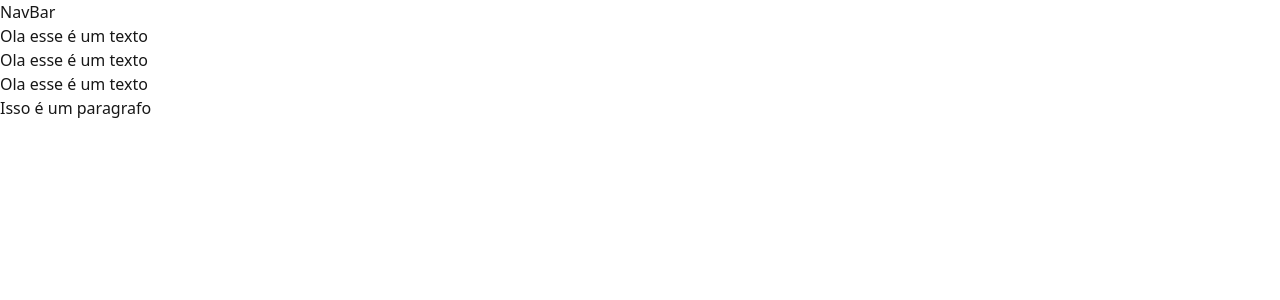
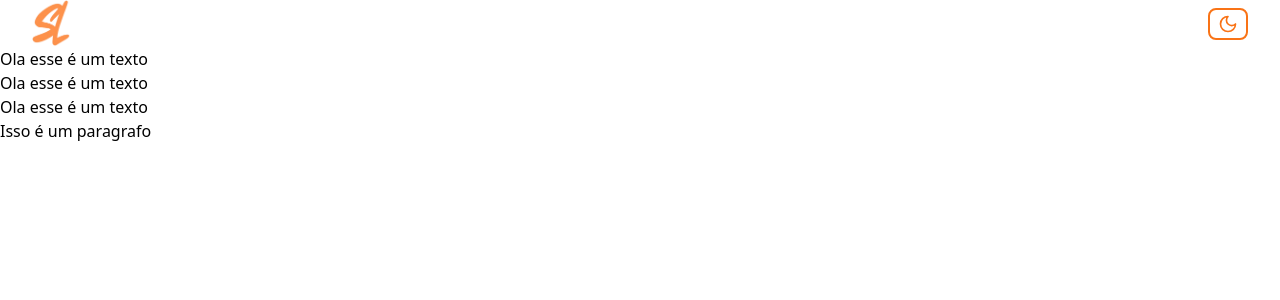
Before and after one commit to lcfarias1501/Projeto-Final, a Next.js app: page / in a window 1280 px wide. Shown: the top 300 px of the page. Built offline with nearby package versions, Linux system fonts and the light colour scheme.

Commit message:
Added: toggle theme button

```diff
--- a/src/components/NavBar.tsx
+++ b/src/components/NavBar.tsx
@@ -1,9 +1,28 @@
 "use client"
 
-import React from 'react'
+import { } from 'react'
+import Image from 'next/image'
+import ToggleThemeButton from './ui/ToggleThemeButton'
+import '@/styles/NavBar/NavBar.css'
 
 export default function NavBar() {
+
+
+
   return (
-    <div>NavBar</div>
+    <header className='Header_Container'>
+      <div className='container'>
+
+
+        <Image src={'/images/logos/Logo.png'} alt='Logo' width={40} height={40} />
+
+        <div className='buttons_container'>
+          <ToggleThemeButton />
+
+
+        </div>
+
+      </div>
+    </header>
   )
 }
--- /dev/null
+++ b/src/components/ui/ToggleThemeButton.tsx
@@ -0,0 +1,38 @@
+"use client"
+
+import React, { useState, useEffect } from 'react'
+import { useTheme } from 'next-themes'
+import { LuSun, LuMoon } from 'react-icons/lu'
+import '@/styles/ui/ThemeToggle.css'
+
+export default function ToggleThemeButton() {
+
+    const [isMounted, setIsMounted] = useState(false)
+
+    const { setTheme, resolvedTheme } = useTheme()
+
+    useEffect(() => { setIsMounted(true) }, [])
+
+    // Se o componente ainda não montou, não renderize nada (ou um placeholder)
+    // Isso garante que o HTML do servidor e do cliente sejam IDÊNTICOS na primeira vez.
+    if (!isMounted) {
+        // Pode retornar null ou um placeholder para evitar "pulo" no layout
+        return <div className="w-6 h-6" /> // Placeholder (requer Tailwind)
+    }
+
+    // Se estamos montados, podemos checar o tema com segurança
+    const isDark = resolvedTheme === 'dark'
+
+    return (
+        <button
+            className='ToggleTheme_button'
+            onClick={() => setTheme(isDark ? 'light' : 'dark')}
+            aria-label={isDark ? "Mudar para modo claro" : "Mudar para modo escuro"}
+        >
+            {isDark ?
+                <LuSun size={20} className='theme_icons' /> : // É bom definir um tamanho
+                <LuMoon size={20} className='theme_icons'/>
+            }
+        </button>
+    )
+}
--- /dev/null
+++ b/src/styles/NavBar/NavBar.css
@@ -0,0 +1,12 @@
+
+.Header_Container div:first-child {
+    display: flex;
+    align-items: center;
+    justify-content: space-between;
+}
+
+.Header_Container .buttons_container {
+    display: flex;
+    align-items: center;
+    gap: 1rem;
+}
--- a/src/styles/globals.css
+++ b/src/styles/globals.css
@@ -1,29 +1,140 @@
-@import "tailwindcss";
+@import 'tailwindcss';
 
+@layer base {
+
+  /* ☀️ Modo Claro (Default) */
   :root {
-  --background: #ffffff;
-  --foreground: #171717;
+    --background: 0 0% 100%;
+    /* Branco (#ffffff) */
+    --foreground: 0 0% 3.9%;
+    /* Preto Suave (#0a0a0a) */
+
+    --card: 0 0% 100%;
+    --card-foreground: 0 0% 3.9%;
+
+    --primary: 24.6 95% 53.1%;
+    /* <- Laranja Principal (#f97316) */
+    --primary-foreground: 0 0% 98%;
+    /* Texto Branco sobre o Laranja */
+
+    --secondary: 35.5 91.7% 55.3%;
+    /* <- Laranja Claro (#fb923c) */
+    --secondary-foreground: 0 0% 9%;
+    /* Texto Escuro sobre o Laranja Claro */
+
+    --muted: 0 0% 96.1%;
+    --muted-foreground: 0 0% 45.1%;
+
+    --accent: 0 0% 96.1%;
+    --accent-foreground: 0 0% 9%;
+
+    --destructive: 0 84.2% 60.2%;
+    --destructive-foreground: 0 0% 98%;
+
+    --border: 0 0% 89.8%;
+    --input: 0 0% 89.8%;
+    --ring: 24.6 95% 53.1%;
+    /* Cor do Laranja Primário para Foco */
   }
 
-@theme inline {
-  --color-background: var(--background);
-  --color-foreground: var(--foreground);
-}
+  /* 🌙 Modo Escuro */
+  .dark {
+    --background: 0 0% 3.9%;
+    /* Preto Suave (#0a0a0a) */
+    --foreground: 0 0% 98%;
+    /* Branco (#f7f7f7) */
 
-@media (prefers-color-scheme: dark) {
-  :root {
-    --background: #0a0a0a;
-    --foreground: #ededed;
+    --card: 0 0% 3.9%;
+    --card-foreground: 0 0% 98%;
+
+    --primary: 24.6 95% 53.1%;
+    /* Laranja Principal (#f97316) */
+    --primary-foreground: 0 0% 98%;
+
+    --secondary: 35.5 91.7% 55.3%;
+    /* Laranja Claro (#fb923c) */
+    --secondary-foreground: 0 0% 9%;
+
+    --muted: 0 0% 14.9%;
+    --muted-foreground: 0 0% 63.9%;
+
+    --accent: 0 0% 14.9%;
+    --accent-foreground: 0 0% 98%;
+
+    --destructive: 0 62.8% 30.6%;
+    --destructive-foreground: 0 0% 98%;
+
+    --border: 0 0% 14.9%;
+    --input: 0 0% 14.9%;
+    --ring: 24.6 95% 53.1%;
   }
 }
 
+@layer base {
   * {
+    box-sizing: border-box;
     margin: 0;
     padding: 0;
-  box-sizing: border-box;
   }
 
   body {
-  background: var(--background);
+    background-color: var(--background);
     color: var(--foreground);
+    transition: background-color 0.3s, color 0.3s;
   }
+}
+
+/**
+ * 💡 Classe Container Personalizada
+ * Replica a funcionalidade do Bootstrap/Tailwind:
+ * - Centra o conteúdo (margin: auto)
+ * - Adiciona padding nas laterais
+ * - Define um max-width que aumenta nos breakpoints
+ */
+.container {
+  /* 1. Base (Sempre centra e adiciona padding) */
+  width: 100%;
+  margin-left: auto;
+  margin-right: auto;
+  padding-left: 1rem; /* Padding padrão (16px) */
+  padding-right: 1rem; /* Padding padrão (16px) */
+}
+
+/* 2. Breakpoint 'sm' (Móvel maior / 640px) */
+@media (min-width: 640px) {
+  .container {
+    max-width: 640px;
+    padding-left: 1.5rem; /* Aumenta o padding */
+    padding-right: 1.5rem;
+  }
+}
+
+/* 3. Breakpoint 'md' (Tablet / 768px) */
+@media (min-width: 768px) {
+  .container {
+    max-width: 768px;
+  }
+}
+
+/* 4. Breakpoint 'lg' (Desktop pequeno / 1024px) */
+@media (min-width: 1024px) {
+  .container {
+    max-width: 1024px;
+    padding-left: 2rem; /* Mais padding no desktop */
+    padding-right: 2rem;
+  }
+}
+
+/* 5. Breakpoint 'xl' (Desktop médio / 1280px) */
+@media (min-width: 1280px) {
+  .container {
+    max-width: 1280px;
+  }
+}
+
+/* 6. Breakpoint '2xl' (Desktop grande / 1536px) */
+@media (min-width: 1536px) {
+  .container {
+    max-width: 1536px;
+  }
+}
--- /dev/null
+++ b/src/styles/ui/ThemeToggle.css
@@ -0,0 +1,16 @@
+
+.ToggleTheme_button{
+    padding: .25rem .5rem;
+    display: flex;
+    align-items: center;
+    justify-content: center;
+    background-color: transparent;
+    cursor: pointer;
+    border-width: 2px;
+    border-color: hsl(var(--primary));
+    border-radius: .5rem;
+}
+
+.ToggleTheme_button .theme_icons {
+    color: hsl(var(--primary));
+}
--- /dev/null
+++ b/tailwind.config.ts
@@ -0,0 +1,58 @@
+// tailwind.config.js
+
+/** @type {import('tailwindcss').Config} */
+module.exports = {
+  // 1. Habilita o modo escuro baseado na classe (que o next-themes controla)
+  darkMode: ["class"],
+
+  // 2. Informe ao Tailwind onde seus arquivos de classe estão
+  content: [
+    './pages/**/*.{ts,tsx}',
+    './components/**/*.{ts,tsx}',
+    './app/**/*.{ts,tsx}',
+    './src/**/*.{ts,tsx}',
+	],
+
+  // 3. Mapeie as variáveis CSS para as classes do Tailwind
+  theme: {
+    extend: {
+      colors: {
+        border: "hsl(var(--border))",
+        input: "hsl(var(--input))",
+        ring: "hsl(var(--ring))",
+        background: "hsl(var(--background))",
+        foreground: "hsl(var(--foreground))",
+        primary: {
+          DEFAULT: "hsl(var(--primary))",
+          foreground: "hsl(var(--primary-foreground))",
+        },
+        secondary: {
+          DEFAULT: "hsl(var(--secondary))",
+          foreground: "hsl(var(--secondary-foreground))",
+        },
+        destructive: {
+          DEFAULT: "hsl(var(--destructive))",
+          foreground: "hsl(var(--destructive-foreground))",
+        },
+        muted: {
+          DEFAULT: "hsl(var(--muted))",
+          foreground: "hsl(var(--muted-foreground))",
+        },
+        accent: {
+          DEFAULT: "hsl(var(--accent))",
+          foreground: "hsl(var(--accent-foreground))",
+        },
+        popover: {
+          DEFAULT: "hsl(var(--popover))",
+          foreground: "hsl(var(--popover-foreground))",
+        },
+        card: {
+          DEFAULT: "hsl(var(--card))",
+          foreground: "hsl(var(--card-foreground))",
+        },
+      },
+      // ... outras extensões como fontes, keyframes, etc.
+    },
+  },
+  plugins: [],
+}
```
Lines whose indentation alone changed are shown as unchanged.
